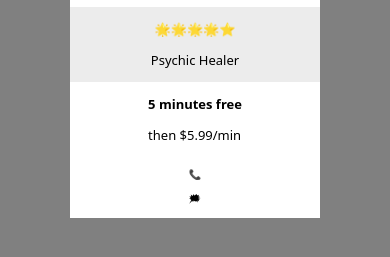
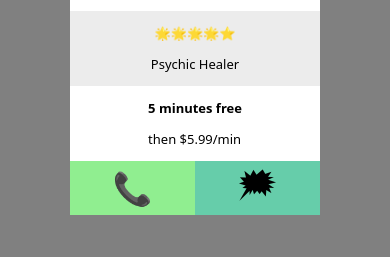
Before and after one commit to vongdara16/flexbox-grid-responsive-design-lab, a plain HTML site: page index.html in a window 390 px wide. Shown: the part 415-672 px from the top of the page. Drawn offline with Linux system fonts and the light colour scheme.

Commit message:
finish mobile vers.

```diff
--- a/css/style.css
+++ b/css/style.css
@@ -18,6 +18,7 @@ html {
 }
 
 body {
+  --width: 250px;
   background-color: gray;
 /* Use a system font, if none are available use an available sans-sarif   font */
   font-family: system-ui, -apple-system, BlinkMacSystemFont, "Segoe UI",
@@ -35,7 +36,7 @@ main{
   flex-direction: column;
   justify-content: center;
   align-items: center;
-  width: 250px;
+  width: var(--width);
 }
 
 #status {
@@ -74,3 +75,56 @@ img {
 strong {
   font-weight: 700;
 }
+
+#contact {
+  display: grid;
+  grid-template-columns: 50% 50%;
+  grid-template-rows: auto;
+  width: var(--width);
+  /* height: 40px; */
+  /* justify-content: space-around; */
+  /* gap: 120px; */
+  background-color: yellow;
+  /* grid-area:
+  'phone msg'; */
+}
+
+#contact > p:first-child {
+  background-color: lightgreen;
+  /* justify-self: center; */
+  /* align-self: center; */
+  display: flex;
+  margin: 0;
+  justify-content: center;
+  align-items: center;
+  font-size: 3.2rem;
+  /* width: 100%; */
+  /* height: 100%; */
+  /* grid-area: phone; */
+
+}
+
+#contact > p:last-child {
+  display: flex;
+  margin: 0;
+  justify-content: center;
+  align-items: center;
+  font-size: 3.2rem;
+  background-color: mediumaquamarine;
+  font-size: 3.2rem;
+  /* grid-area: msg; */
+}
+
+@media only screen and (min-width: 768px){
+  body {
+    display: grid;
+    grid-template-columns: 20% 60% 20%;
+    grid-template-rows: 30% 40% 30%;
+  }
+  main {
+    grid-area: 2/2/3/3;
+    display: grid;
+  }
+
+
+}
```
